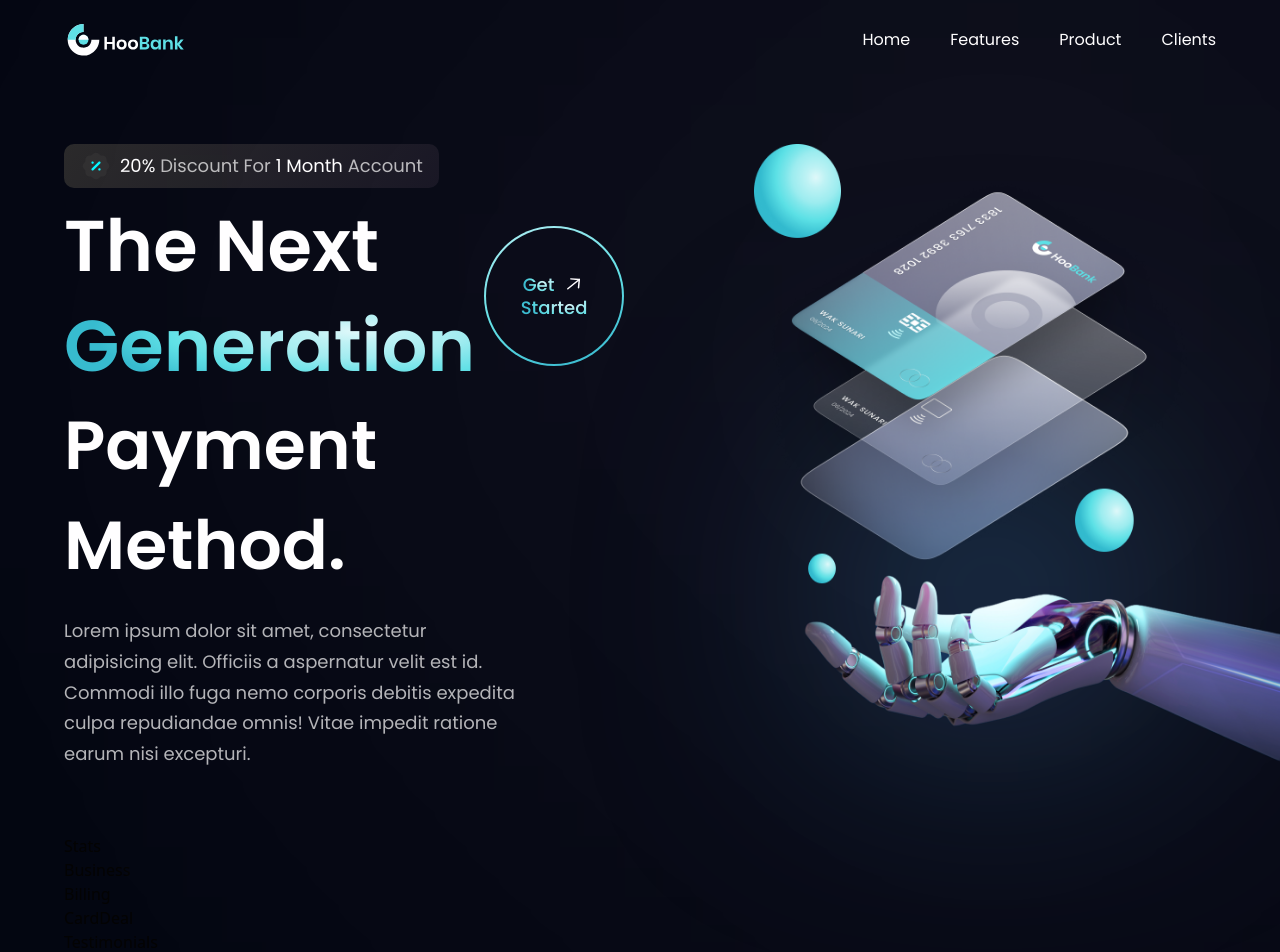
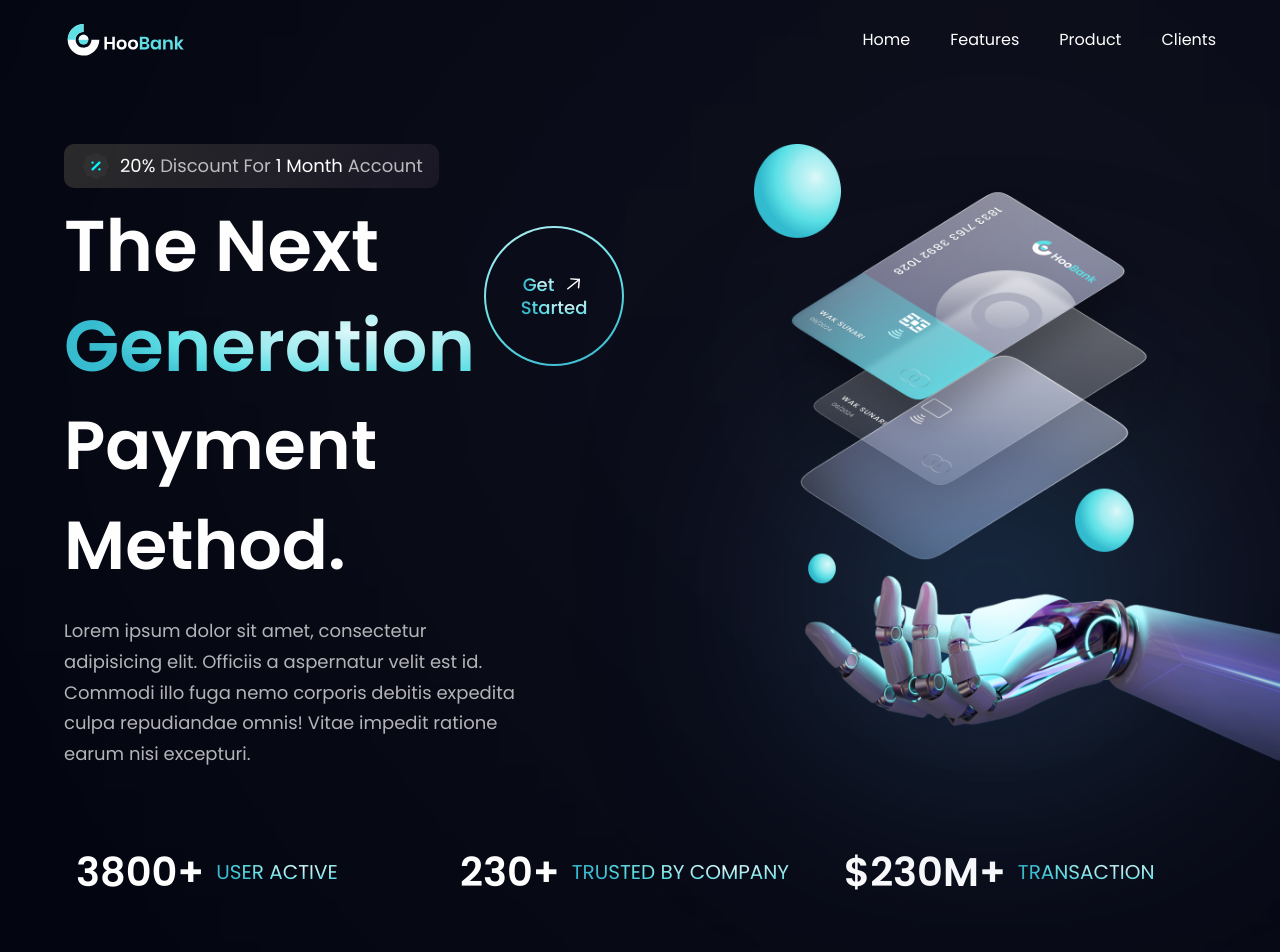
Before and after one commit to puchana123/bank_modern_app, a React (Vite) app: page / in a window 1280 px wide. Shown: the top 952 px of the page. Built offline with nearby package versions, Linux system fonts and the light colour scheme.

Commit message:
UI-Stats

```diff
--- a/src/components/Stats.jsx
+++ b/src/components/Stats.jsx
@@ -1,9 +1,23 @@
-import React from 'react'
+import React from "react";
+import { stats } from "../constants";
+import styles from "../style";
 
-const Stats = () => {
-  return (
-    <div>Stats</div>
-  )
-}
+const Stats = () => (
+  <section className={`${styles.flexCenter} flex-row flex-wrap sm:mb-20 mb-6`}>
+    {stats.map((stat) => (
+      <div
+        key={stat.id}
+        className={`flex-1 flex justify-start items-center flex-row m-3`}
+      >
+        <h4 className="font-poppins font-semibold xs:text-[40px] text-[30px] xs:leading-[53px] leading-[43px] text-white">
+          {stat.value}
+        </h4>
+        <p className="font-poppins font-normal xs:text-[20px] text-[15px] xs:leading-[26px] leading-[21px] text-gradient uppercase ml-3">
+          {stat.title}
+        </p>
+      </div>
+    ))}
+  </section>
+);
 
-export default Stats
+export default Stats;
```
